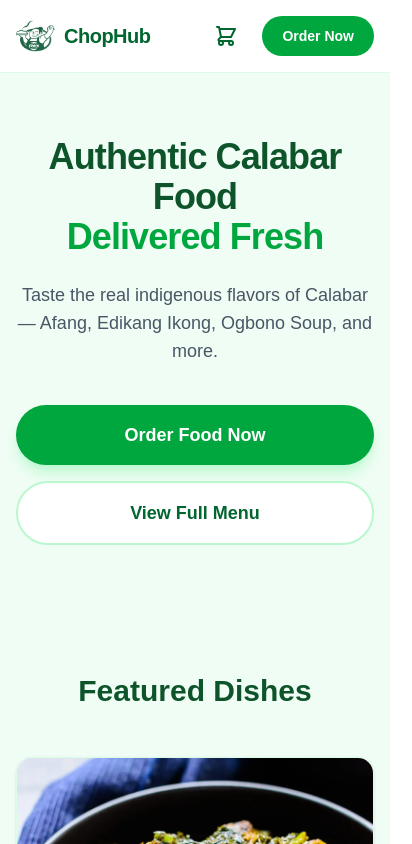
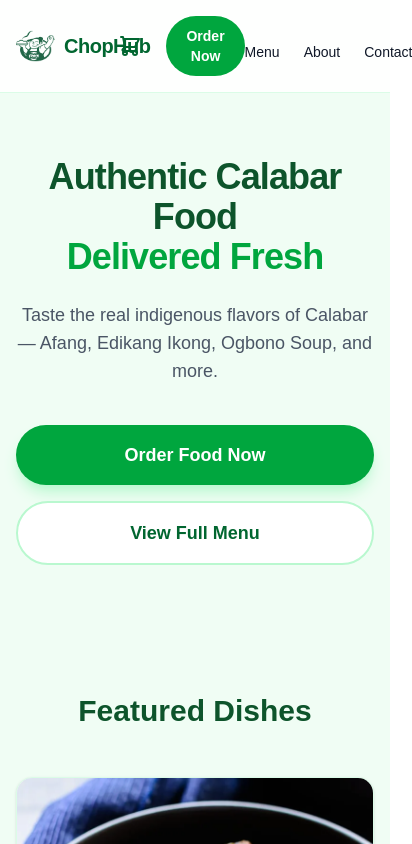
Before and after one commit to ChopHub147/chophub, a Next.js app: page / in a window 390 px wide. Shown: the top 844 px of the page, 412 px wide, since content can reach past the window. Built offline with nearby package versions, Linux system fonts and the light colour scheme.

Commit message:
Add mobile section navigation
Expose working Menu, About, and Contact buttons on small screens.

```diff
--- a/app/page.tsx
+++ b/app/page.tsx
@@ -454,6 +454,29 @@ export default function Home() {
               Order Now
             </button>
           </div>
+          <nav className="flex md:hidden items-center justify-center gap-6 pt-3 text-sm font-medium">
+            <button
+              type="button"
+              onClick={scrollToMenu}
+              className="hover:text-green-700 transition"
+            >
+              Menu
+            </button>
+            <button
+              type="button"
+              onClick={scrollToAbout}
+              className="hover:text-green-700 transition"
+            >
+              About
+            </button>
+            <button
+              type="button"
+              onClick={scrollToContact}
+              className="hover:text-green-700 transition"
+            >
+              Contact
+            </button>
+          </nav>
         </div>
       </header>
 
```
